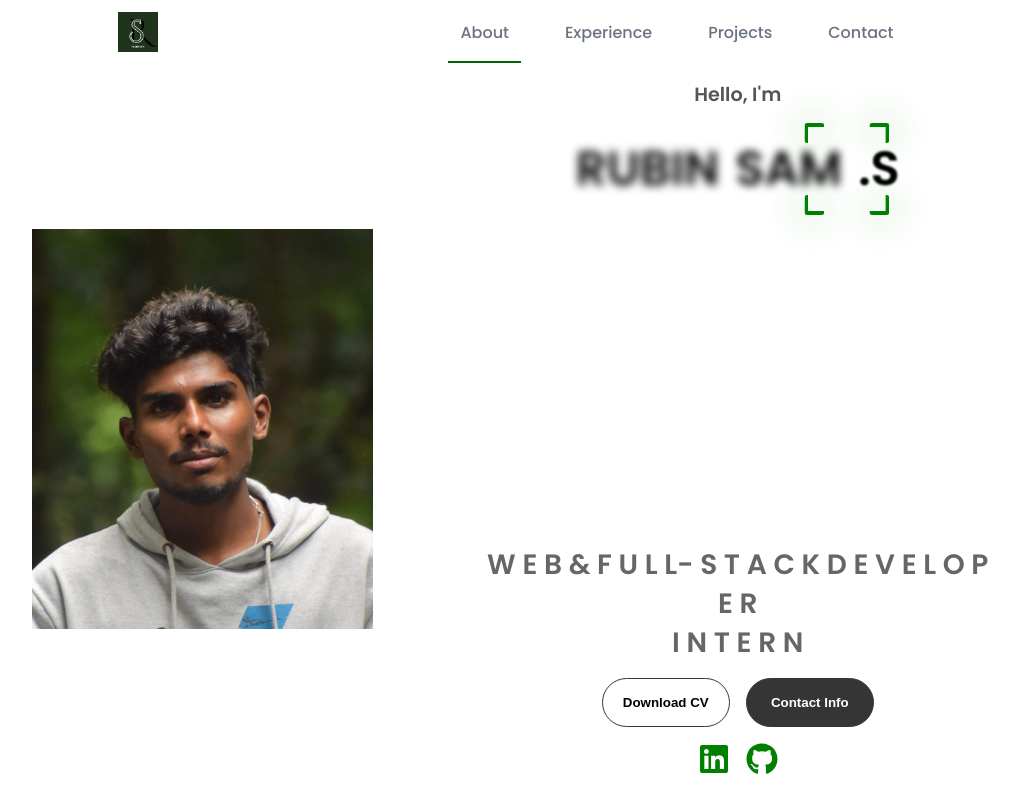
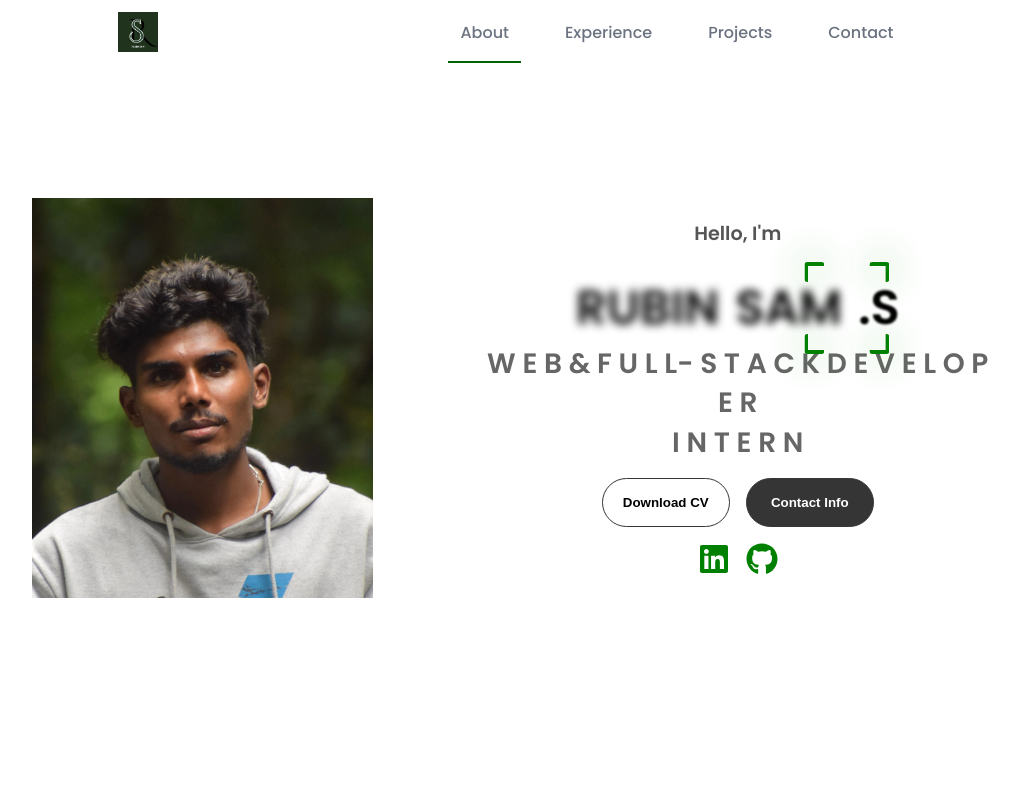
Before and after one commit to Rubinsam11/my-profile, a React (Create React App) app: page / in a window 1280 px wide. Shown: the top 800 px of the page, without its empty margins (128-1147 px from the left). Built offline with nearby package versions, Linux system fonts and the light colour scheme.

Commit message:
Update Profile.jsx

```diff
--- a/src/components/Profile.jsx
+++ b/src/components/Profile.jsx
@@ -25,7 +25,7 @@ const Profile = () => {
             animationDuration={2}
             pauseBetweenAnimations={1}
           />
-<p className="space"></p>
+
           <p className="section__text__p2">
             W E B  &  F U L L- S T A C K  D E V E L O P E R  <br /> I N T E R N
           </p>
```
